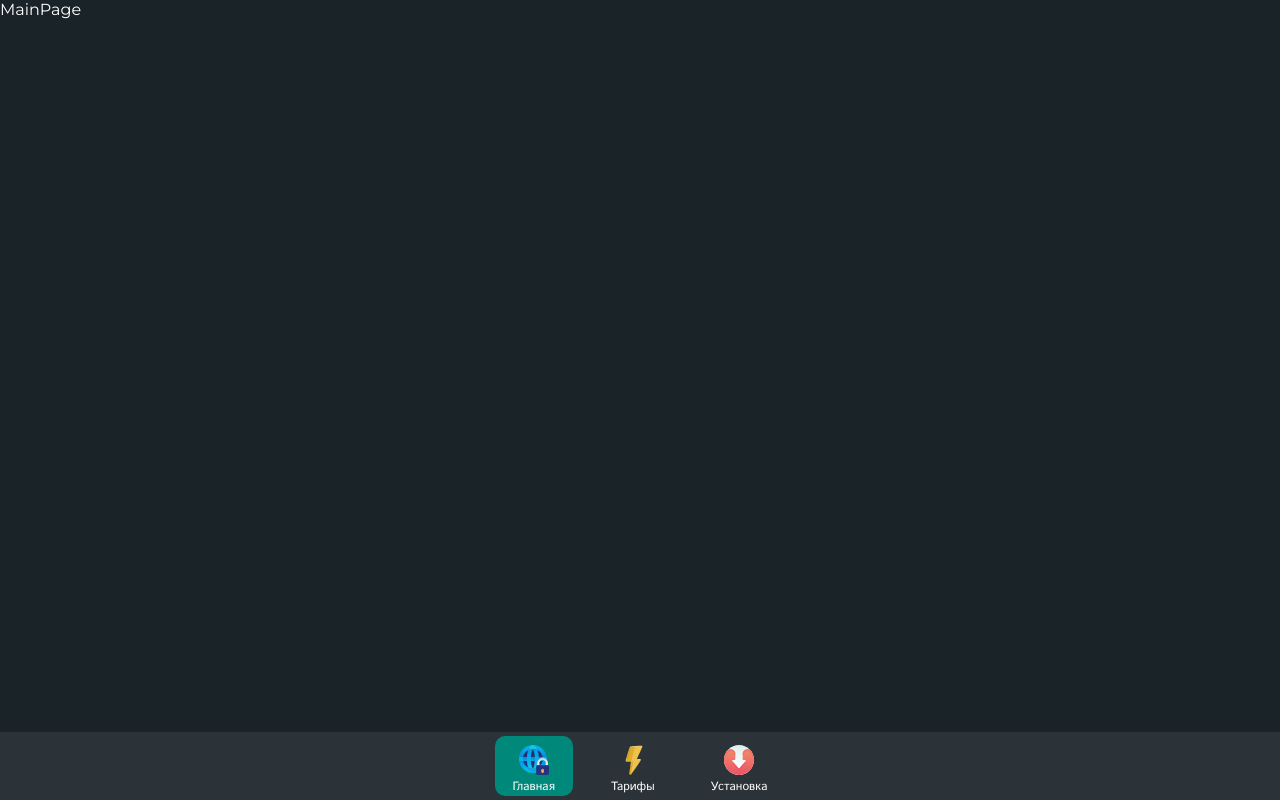
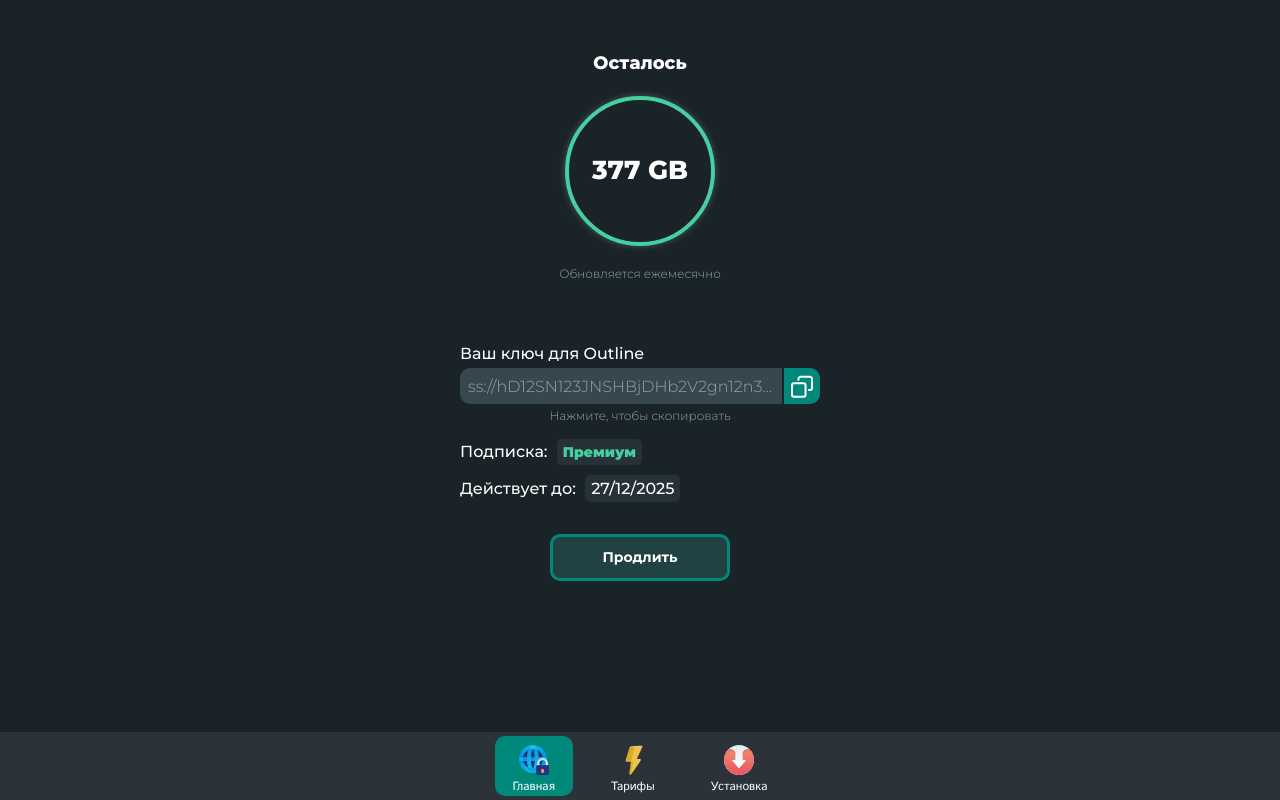
Before and after one commit to Lundoger/vpn-tg-app, a React (Vite) app: page / in a window 1280 px wide. Built offline with nearby package versions, Linux system fonts and the light colour scheme.

Commit message:
main page

```diff
--- /dev/null
+++ b/src/pages/main-page/MainPage.module.scss
@@ -0,0 +1,193 @@
+@use '../../styles/variables.scss' as *;
+
+.section {
+    max-width: 360px;
+    margin: 53px auto 0;
+    display: flex;
+    flex-direction: column;
+    align-items: center;
+
+    h2 {
+        font-family: Montserrat;
+        font-size: 18px;
+        font-weight: 800;
+        line-height: 21.94px;
+        text-align: center;
+        text-underline-position: from-font;
+        text-decoration-skip-ink: none;
+        margin-bottom: 21px;
+    }
+
+    .upd {
+        font-family: Montserrat;
+        font-size: 12px;
+        font-weight: 300;
+        line-height: 14.63px;
+        text-align: center;
+        text-underline-position: from-font;
+        text-decoration-skip-ink: none;
+        margin-top: 21px;
+        color: $light-grey;
+    }
+
+    .circle {
+        width: 150px;
+        height: 150px;
+        border-radius: 50%;
+        display: flex;
+        justify-content: center;
+        align-items: center;
+        font-family: Montserrat;
+        font-size: 26px;
+        font-weight: 800;
+        line-height: 31.69px;
+        text-align: center;
+        text-underline-position: from-font;
+        text-decoration-skip-ink: none;
+        box-shadow: 0px 0px 7px 0px #B6D8ED4D;
+        border: 4px solid $light-cyan;
+    }
+}
+
+.keyContainer {
+    align-self: flex-start;
+    display: flex;
+    flex-direction: column;
+    gap: 5px;
+    margin-top: 62px;
+    width: 100%;
+
+    label {
+        font-family: Montserrat;
+        font-size: 16px;
+        font-weight: 500;
+        line-height: 19.5px;
+        text-align: justified;
+        text-underline-position: from-font;
+        text-decoration-skip-ink: none;
+    }
+
+    div {
+        display: flex;
+        gap: 2px;
+
+        input {
+            width: 100%;
+            border-radius: 10px 0 0 10px;
+            background-color: $grey;
+            height: 36px;
+            line-height: 36px;
+            font-family: Montserrat;
+            font-size: 16px;
+            font-weight: 300;
+            line-height: 19.5px;
+            text-align: left;
+            text-underline-position: from-font;
+            text-decoration-skip-ink: none;
+            color: $light-grey;
+            padding: 0 8px;
+            white-space: nowrap;
+            overflow: hidden;
+            text-overflow: ellipsis;
+        }
+
+        button {
+            border-radius: 0 10px 10px 0;
+            background-color: $cyan;
+            width: 36px;
+            height: 36px;
+            background-image: url('../../assets/copy-icon.svg');
+            background-repeat: no-repeat;
+            background-position: center;
+            flex-shrink: 0;
+
+            &:hover {
+                background-color: $cyan;
+            }
+
+            &:active {
+                background-color: $cyan;
+            }
+        }
+    }
+
+
+
+    p {
+        align-self: center;
+        font-family: Montserrat;
+        font-size: 12px;
+        font-weight: 300;
+        line-height: 14.63px;
+        text-align: center;
+        text-underline-position: from-font;
+        text-decoration-skip-ink: none;
+        color: $light-grey;
+    }
+}
+
+.info {
+    align-self: flex-start;
+    display: flex;
+    flex-direction: column;
+    gap: 18px;
+    margin: 18px 0 35px 0;
+
+    p {
+        font-family: Montserrat;
+        font-size: 16px;
+        font-weight: 500;
+        line-height: 19.5px;
+        text-align: justified;
+        text-underline-position: from-font;
+        text-decoration-skip-ink: none;
+
+        .subscription {
+            margin-left: 5px;
+            padding: 4px 6px;
+            background-color: $secondaryDark;
+            border-radius: 5px;
+            font-family: Montserrat;
+            font-size: 14px;
+            font-weight: 900;
+            line-height: 17.07px;
+            text-underline-position: from-font;
+            text-decoration-skip-ink: none;
+            color: $light-cyan;
+        }
+
+        .date {
+            margin-left: 5px;
+            padding: 4px 6px;
+            background-color: $secondaryDark;
+            border-radius: 5px;
+            font-family: Montserrat;
+            font-size: 16px;
+            font-weight: 500;
+            line-height: 19.5px;
+            text-align: justified;
+            text-underline-position: from-font;
+            text-decoration-skip-ink: none;
+        }
+    }
+}
+
+.copied {
+    position: fixed;
+    bottom: 80px;
+    left: 50%;
+    transform: translateX(-50%);
+    background-color: rgba(0, 0, 0, 0.7);
+    color: #fff;
+    padding: 10px 20px;
+    border-radius: 5px;
+    font-size: 14px;
+    box-shadow: 0 2px 10px rgba(0, 0, 0, 0.2);
+    z-index: 999;
+    opacity: 0;
+    transition: all 0.3s ease-in-out;
+
+    &.active {
+        opacity: 1;
+    }
+}
--- a/src/pages/main-page/MainPage.tsx
+++ b/src/pages/main-page/MainPage.tsx
@@ -1,5 +1,53 @@
+import { useEffect, useState } from 'react';
+
+import Button from '../../shared/button/Button';
+import clsx from 'clsx';
+import styles from './MainPage.module.scss';
+
 const MainPage = () => {
-  return <div>MainPage</div>;
+  const [keyV, setKeyV] = useState<string>('ss://hD12SN123JNSHBjDHb2V2gn12n323as');
+  const [isCopied, setIsCopied] = useState<boolean>(false);
+
+  useEffect(() => {
+    setKeyV('ss://hD12SN123JNSHBjDHb2V2gn12n323as');
+  }, []);
+
+  const handleCopy = () => {
+    navigator.clipboard.writeText(keyV);
+    setIsCopied(true);
+
+    setTimeout(() => setIsCopied(false), 700);
+  };
+
+  return (
+    <section className={styles.section}>
+      <h2>Осталось</h2>
+      <div className={styles.circle}>
+        377 GB
+      </div>
+      <p className={styles.upd}>Обновляется ежемесячно</p>
+
+      <div className={styles.keyContainer}>
+        <label htmlFor="key">Ваш ключ для Outline</label>
+        <div>
+          <input onClick={handleCopy} name='key' readOnly type="text" value={keyV}></input>
+          <button onClick={handleCopy}></button>
+        </div>
+        <p onClick={handleCopy}>Нажмите, чтобы скопировать</p>
+      </div>
+
+      <div className={styles.info}>
+          <p>Подписка: <span className={clsx(styles.subscription, styles.premium)}>Премиум</span></p>
+          <p>Действует до: <span className={styles.date}>27/12/2025</span></p>
+      </div>
+
+      <Button text="Продлить"></Button>
+
+      <div className={clsx(styles.copied, isCopied && styles.active)}>
+        Ключ скопирован!
+      </div>
+    </section>
+  );
 };
 
 export default MainPage;
--- a/src/shared/button/Button.module.scss
+++ b/src/shared/button/Button.module.scss
@@ -0,0 +1,24 @@
+@use '../../styles/variables.scss' as *;
+
+.button {
+    min-width: 180px;
+    min-height: 47px;
+    display: flex;
+    align-items: center;
+    justify-content: center;
+    border-radius: 10px;
+    border: 3px solid $cyan;
+    background-color: $dark-cyan;
+    font-family: Montserrat;
+    font-size: 14px;
+    font-weight: 700;
+    line-height: 17.07px;
+    text-align: center;
+    text-underline-position: from-font;
+    text-decoration-skip-ink: none;
+    transition: all 0.3s ease;
+
+    &:hover {
+        background-color: $cyan;
+    }
+}
--- a/src/shared/button/Button.tsx
+++ b/src/shared/button/Button.tsx
@@ -1,5 +1,18 @@
-const Button = () => {
-  return <div>Butto</div>;
+import clsx from 'clsx';
+import styles from './Button.module.scss';
+
+interface ButtonProps {
+  text: string;
+  className?: string;
+  onClick?: () => void;
+}
+
+const Button = ({ text, className, onClick }: ButtonProps) => {
+  return (
+    <button onClick={onClick} className={clsx(styles.button, className)}>
+      {text}
+    </button>
+  );
 };
 
 export default Button;
--- a/src/styles/variables.scss
+++ b/src/styles/variables.scss
@@ -8,6 +8,7 @@ $maxWidth: 1920;
 
 $mainColor: #fff;
 $mainBg: #1a2328;
+$secondaryDark: #263238;
 
 $cyan: #00897b;
 $light-cyan: #46cfa1;
```
Also changed, not shown: 1 other file (tests, documents, lock files or other folders).
